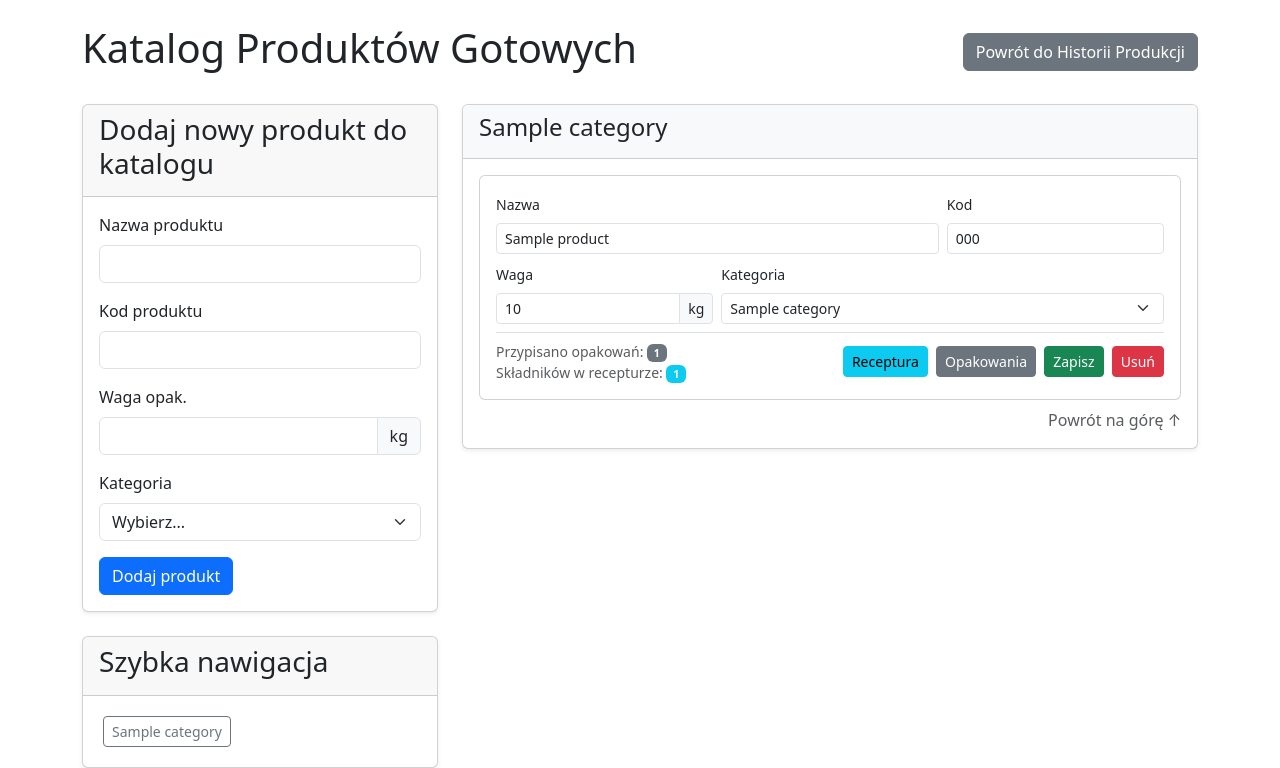
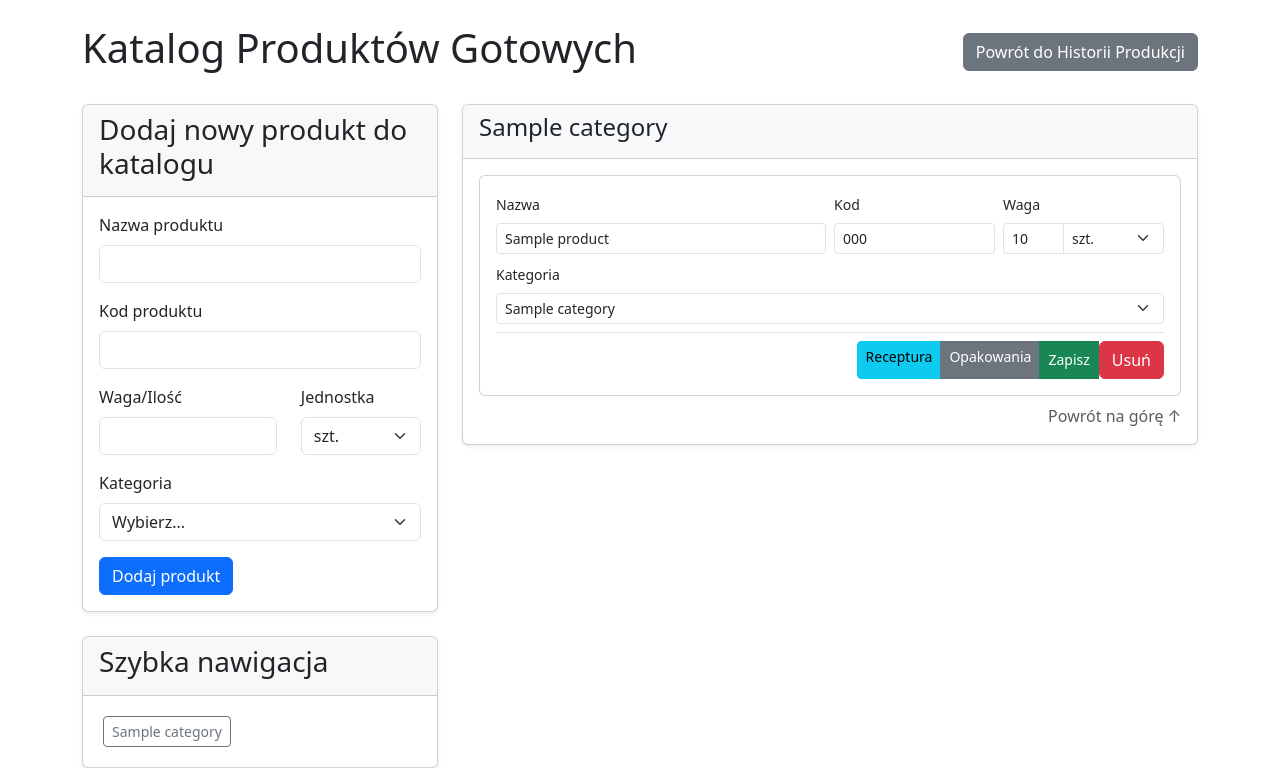
Before and after one commit to Osmobaits/osmo-system, a Python web app: template app/production/templates/manage_catalogue.html in a window 1280 px wide. Shown: the part 56-824 px from the top of the page. Run offline with Jinja, Linux system fonts and the light colour scheme; the template is opened without the code that fills it: most values are stand-ins (such as "Sample title", 1, 10 or a date in 2020).

Commit message:
Add unit column with corresponding migration

```diff
--- a/app/models.py
+++ b/app/models.py
@@ -118,6 +118,7 @@ class FinishedProduct(db.Model):
     product_code = db.Column(db.String(50), nullable=True)
     category_id = db.Column(db.Integer, db.ForeignKey('finished_product_categories.id'), nullable=True)
     packaging_weight_kg = db.Column(db.Float, nullable=False, default=1.0)
+    unit = db.Column(db.String(10), nullable=False, server_default='szt.')
     quantity_in_stock = db.Column(db.Integer, nullable=False, default=0)
     recipe_components = db.relationship('RecipeComponent', foreign_keys='RecipeComponent.finished_product_id', back_populates='product', lazy='dynamic', cascade="all, delete-orphan")
     production_orders = db.relationship('ProductionOrder', back_populates='finished_product', cascade="all, delete-orphan")
@@ -130,6 +131,7 @@ class RecipeComponent(db.Model):
     raw_material_id = db.Column(db.Integer, db.ForeignKey('raw_materials.id'), nullable=True)
     sub_product_id = db.Column(db.Integer, db.ForeignKey('finished_products.id'), nullable=True)
     quantity_required = db.Column(db.Float, nullable=False)
+    unit = db.Column(db.String(10), nullable=False, server_default='kg')
     product = db.relationship('FinishedProduct', foreign_keys=[finished_product_id], back_populates='recipe_components')
     raw_material = db.relationship('RawMaterial')
     sub_product = db.relationship('FinishedProduct', foreign_keys=[sub_product_id])
--- a/app/production/templates/manage_catalogue.html
+++ b/app/production/templates/manage_catalogue.html
@@ -25,14 +25,22 @@
                             <label class="form-label">Kod produktu</label>
                             <input type="text" class="form-control" name="product_code">
                         </div>
-                        <div class="mb-3">
-                            <label class="form-label">Waga opak.</label>
-                            <div class="input-group">
+                        <div class="row">
+                            <div class="col-7">
+                                <label class="form-label">Waga/Ilość</label>
                                 <input type="number" step="0.001" class="form-control" name="packaging_weight" required>
-                                <span class="input-group-text">kg</span>
+                            </div>
+                            <div class="col-5">
+                                <label class="form-label">Jednostka</label>
+                                <select name="unit" class="form-select" required>
+                                    <option value="szt.">szt.</option>
+                                    <option value="kg">kg</option>
+                                    <option value="g">g</option>
+                                    <option value="ml">ml</option>
+                                </select>
                             </div>
                         </div>
-                        <div class="mb-3">
+                        <div class="mb-3 mt-3">
                             <label class="form-label">Kategoria</label>
                             <select name="category_id" class="form-select" required>
                                 <option value="">Wybierz...</option>
@@ -66,42 +74,35 @@
                              <div class="card-body">
                                 <form id="edit-form-{{ product.id }}" method="POST" action="{{ url_for('production.edit_catalogue_product', id=product.id) }}">
                                     <div class="row g-2 align-items-end">
-                                        <div class="col-md-8"><label class="form-label small">Nazwa</label><input type="text" class="form-control form-control-sm" name="name" value="{{ product.name }}"></div>
-                                        <div class="col-md-4"><label class="form-label small">Kod</label><input type="text" class="form-control form-control-sm" name="product_code" value="{{ product.product_code or '' }}"></div>
-                                        <div class="col-md-4">
+                                        <div class="col-md-6"><label class="form-label small">Nazwa</label><input type="text" class="form-control form-control-sm" name="name" value="{{ product.name }}"></div>
+                                        <div class="col-md-3"><label class="form-label small">Kod</label><input type="text" class="form-control form-control-sm" name="product_code" value="{{ product.product_code or '' }}"></div>
+                                        <div class="col-md-3">
                                             <label class="form-label small">Waga</label>
                                             <div class="input-group input-group-sm">
                                                 <input type="number" step="0.001" class="form-control" name="packaging_weight" value="{{ product.packaging_weight_kg }}">
-                                                <span class="input-group-text">kg</span>
+                                                <select name="unit" class="form-select" required>
+                                                    <option value="szt." {% if product.unit == 'szt.' %}selected{% endif %}>szt.</option>
+                                                    <option value="kg" {% if product.unit == 'kg' %}selected{% endif %}>kg</option>
+                                                    <option value="g" {% if product.unit == 'g' %}selected{% endif %}>g</option>
+                                                    <option value="ml" {% if product.unit == 'ml' %}selected{% endif %}>ml</option>
+                                                </select>
                                             </div>
                                         </div>
-                                        <div class="col-md-8"><label class="form-label small">Kategoria</label>
+                                        <div class="col-md-12"><label class="form-label small">Kategoria</label>
                                             <select name="category_id" class="form-select form-select-sm" required>
                                                 {% for cat in categories %}<option value="{{ cat.id }}" {% if product.category_id == cat.id %}selected{% endif %}>{{ cat.name }}</option>{% endfor %}
                                             </select>
                                         </div>
                                     </div>
                                 </form>
-                                <div class="border-top mt-2 pt-2">
-                                    <div class="d-flex justify-content-between align-items-center">
-                                        {# === POCZĄTEK ZMIANY: DODANIE LICZNIKA SKŁADNIKÓW I POPRAWA PRZYCISKÓW === #}
-                                        <div class="small text-muted">
-                                            <div>
-                                                Przypisano opakowań: <span class="badge bg-secondary">{{ product.packaging_bill.count() }}</span>
-                                            </div>
-                                            <div>
-                                                Składników w recepturze: <span class="badge bg-info">{{ product.recipe_components.count() }}</span>
-                                            </div>
-                                        </div>
-                                        <div class="text-end">
-                                            <a href="{{ url_for('production.manage_recipe', id=product.id) }}" class="btn btn-info btn-sm">Receptura</a>
-                                            <a href="{{ url_for('production.manage_packaging_bill', product_id=product.id) }}" class="btn btn-secondary btn-sm ms-1">Opakowania</a>
-                                            <button type="submit" form="edit-form-{{ product.id }}" class="btn btn-success btn-sm ms-1">Zapisz</button>
-                                            <form method="POST" action="{{ url_for('production.delete_product', id=product.id) }}" style="display:inline;" onsubmit="return confirm('Czy na pewno? Spowoduje to usunięcie również całej historii produkcji dla tego produktu!');">
-                                                <button type="submit" class="btn btn-danger btn-sm ms-1">Usuń</button>
-                                            </form>
-                                        </div>
-                                        {# === KONIEC ZMIANY === #}
+                                <div class="text-end border-top pt-2 mt-2">
+                                    <div class="btn-group btn-group-sm" role="group">
+                                        <a href="{{ url_for('production.manage_recipe', id=product.id) }}" class="btn btn-info">Receptura</a>
+                                        <a href="{{ url_for('production.manage_packaging_bill', product_id=product.id) }}" class="btn btn-secondary">Opakowania</a>
+                                        <button type="submit" form="edit-form-{{ product.id }}" class="btn btn-success">Zapisz</button>
+                                        <form method="POST" action="{{ url_for('production.delete_product', id=product.id) }}" style="display:inline;" onsubmit="return confirm('Czy na pewno? Spowoduje to usunięcie również całej historii produkcji dla tego produktu!');">
+                                            <button type="submit" class="btn btn-danger">Usuń</button>
+                                        </form>
                                     </div>
                                 </div>
                             </div>
```
Also changed, not shown: app/production/routes.py (+12 -25 lines), app/production/templates/manage_recipe.html (+22 -10 lines), migrations/versions/1fcbdb3a7af9_add_units_to_products_and_recipes.py (renamed from migrations/versions/05f37813d9b2_implement_multi_stage_production_schema.py, +6 -4 lines).
